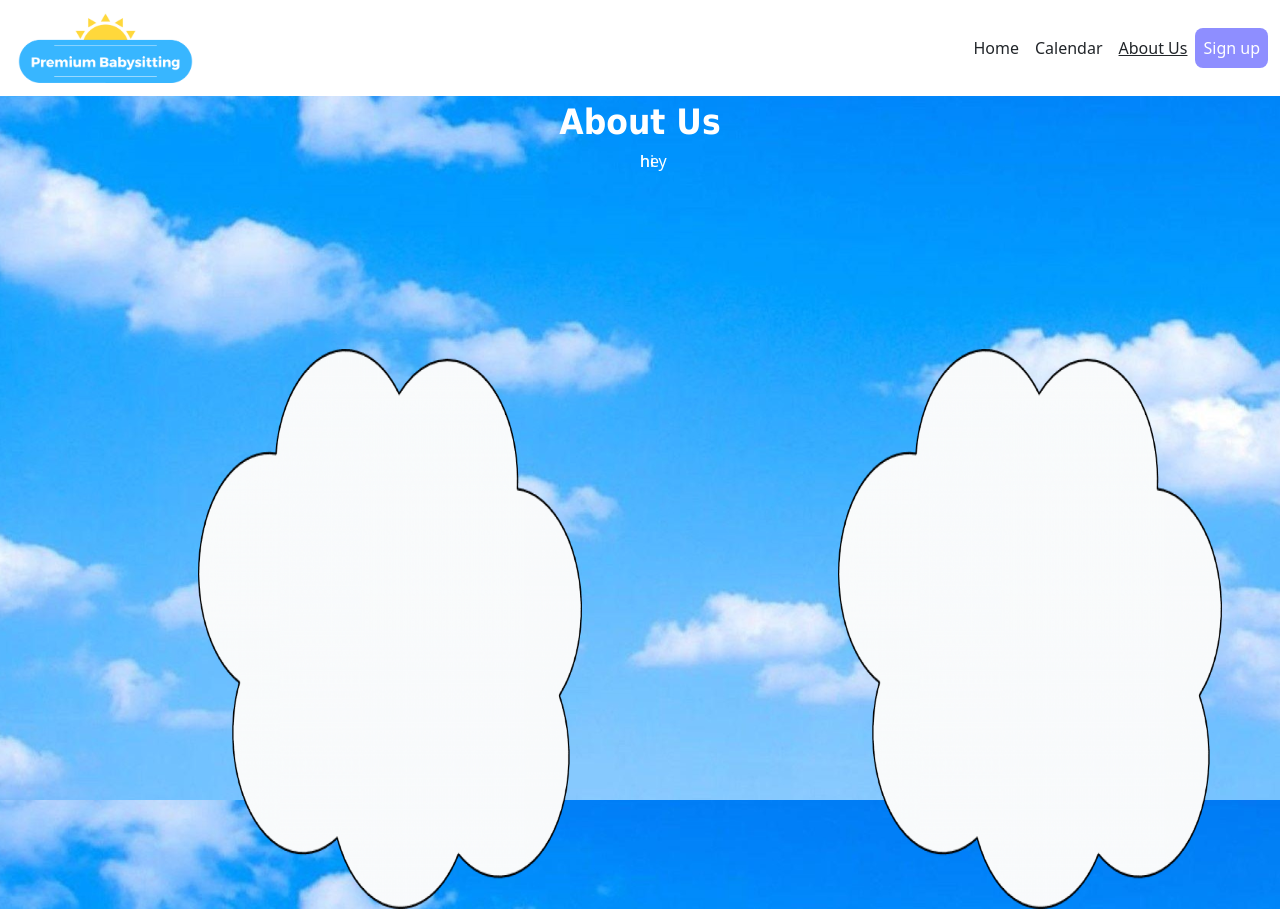
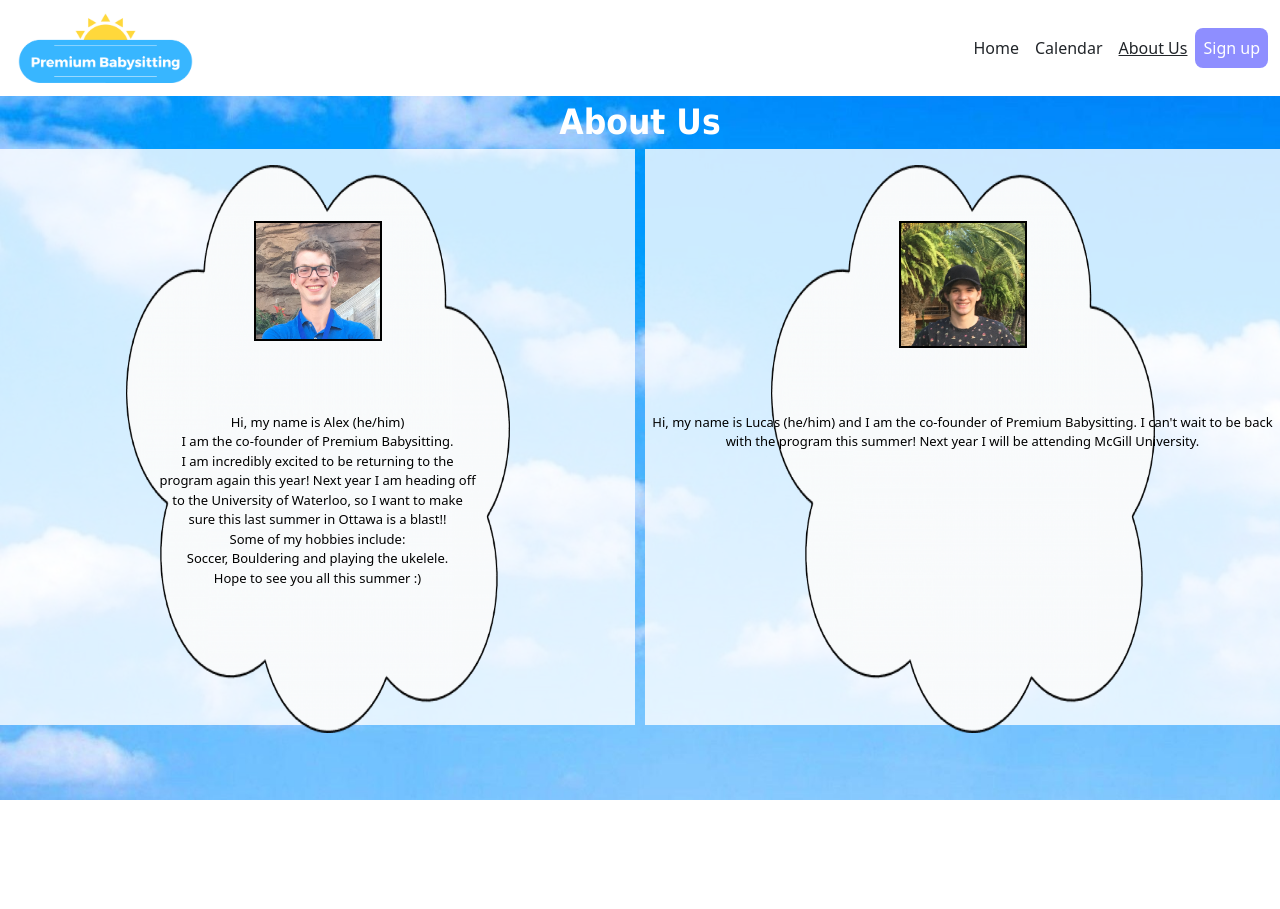
Before and after one commit to alexcholmsky/PB_Camp_Website, a Django app: page /aboutus/ in a window 1280 px wide. After the commit the page ends 800 px from the top, so only its background shows below. Run offline with Django 3.2, Linux system fonts and the light colour scheme.

Commit message:
profile text

```diff
--- a/schedule/static/schedule/css/base.css
+++ b/schedule/static/schedule/css/base.css
@@ -5,8 +5,8 @@
 .aboutBox {
     position: absolute;
     /* transform: rotate(90deg); */
-    top: 25vh;
-    height: 70vh;
+    top: 2vh;
+    height: 71vh;
     width: 30vw;
     font-family: Tahoma, Verdana, sans-serif;
 }
@@ -30,8 +30,11 @@
 
 .container {
     position: relative;
+    color: white;
+    display: flex;
+    justify-content: center;
+    align-items: center;
     text-align: center;
-    color: white;
   }
 
 .header {
@@ -60,16 +63,57 @@
     left: 3.0vw;
 }
 
+.headshot {
+    position: absolute;
+    width: 10vw;
+    top: 9vh;
+    padding: 0px;
+    background-color: black;
+    border: 2px solid black;
+}
+
+.grid {
+
+    display: grid;
+    grid-template-columns: repeat(2, 1fr);
+    gap: 10px;
+    grid-auto-rows: minmax(100px, auto);
+    height:72vh;
+    /* position: relative; */
+}
+
+.grid > div {
+    background-color: rgba(255, 255, 255, 0.8);
+    text-align: center;
+    padding: 20px 0;
+
+  }
+
 .learnMore {
     position: relative;
     top: 20vw;
     left: 11.3vw;
 }
 
+.profile {
+    position: absolute;
+    top: 33vh;
+    color: black;
+    font-size: small;
+
+}
+
 .register {
     position: relative;
     top: 20vw;
     left: 11.3vw;
+}
+
+.wrapper {
+  /* padding: 100px 30px; */
+  width: 100%;
+  margin: 0 auto;
+  /* max-width: 9; */
 }
 
 
@@ -82,18 +126,34 @@
 }
 
 #alex {
-    left: 10vw;
+    /* left: 10vw; */
+    grid-column: 1;
+    grid-row: 1;
+}
+#alexcloud {
+    /* left: 10vw; */
 }
 
 #atext {
-    position: absolute;
+
+    /* left: 25vw; */
+}
+
+#aleximage {
+    /* left: 25vw; */
 }
 
 #lucas {
 
-    left: 60vw;
+    /* left: 60vw; */
+    grid-column: 2;
+    grid-row: 1;
 }
 
-#ltext {
-    position: absolute;
-}
+/* #ltext {
+
+} */
+
+/* #lucasimage {
+    left: 65vw;
+} */
--- a/schedule/templates/schedule/aboutus.html
+++ b/schedule/templates/schedule/aboutus.html
@@ -6,16 +6,25 @@
     <div class='header'>
         About Us
     </div>
+<div class='grid'>
+        <div id='alex' class='container '>
+            <img id= 'alexcloud' class='aboutBox' src={% static 'schedule/images/cloud_clipart.png' %}>
+                <img class='headshot' id='aleximage' src={% static 'schedule/images/headshot_alex.jpg' %}>
+                <p class='profile' id='atext'> Hi, my name is Alex (he/him) <br> I am the co-founder of Premium Babysitting. <br>
+                I am incredibly excited to be returning to the <br> program again this year! Next year I am heading off <br> to the University
+                of Waterloo, so I want to make <br> sure this last summer in Ottawa is a blast!! <br> Some of my hobbies include: <br> Soccer,
+                Bouldering and playing the ukelele. <br> Hope to see you all this summer :)
+                </p>
 
-    <div class='container'>
-        <img id='alex' class='aboutBox' src={% static 'schedule/images/cloud_clipart.png' %}>
-        <a id='atext'> hey </a>
-    </div>
+        </div>
 
-    <div class='container'>
-        <img id='lucas' class='aboutBox' src={% static 'schedule/images/cloud_clipart.png' %}>
-        <a id='ltext'> hi </a>
-    </div>
+        <div id='lucas' class='container'>
+            <img id='lucascloud'  class='aboutBox' src={% static 'schedule/images/cloud_clipart.png' %}>
+                <img class='headshot' id='lucasimage' src={% static 'schedule/images/lucas_headshot.jpg' %}>
+                <p class='profile' id='ltext'> Hi, my name is Lucas (he/him) and I am the co-founder of Premium Babysitting. I can't
+                wait to be back with the program this summer! Next year I will be attending McGill University.  </p>
+        </div>
+</div>
 </div>
 
 {% comment %} <div>
--- a/schedule/templates/schedule/base.html
+++ b/schedule/templates/schedule/base.html
@@ -64,5 +64,5 @@ document.addEventListener("DOMContentLoaded", changeActive(activeTab))
 
 
 {% block javascriptmethod %}
-addBGImage("url({% static 'schedule/images/eric_right.jpg' %})")
+
 {% endblock%}
--- a/schedule/templates/schedule/home.html
+++ b/schedule/templates/schedule/home.html
@@ -21,6 +21,6 @@ var activeTab = 'homeButton'
 <script>
 
 document.addEventListener("DOMContentLoaded", addBGImage('scheduleimages/eric_right.jpg'))
-
+addBGImage("url({% static 'schedule/images/eric_right.jpg' %})")
 </script>
 {% endblock%}
```
Also changed, not shown: schedule/static/schedule/images/Headshot_Alex.JPG (added), schedule/static/schedule/images/lucas_headshot.jpg (added).
